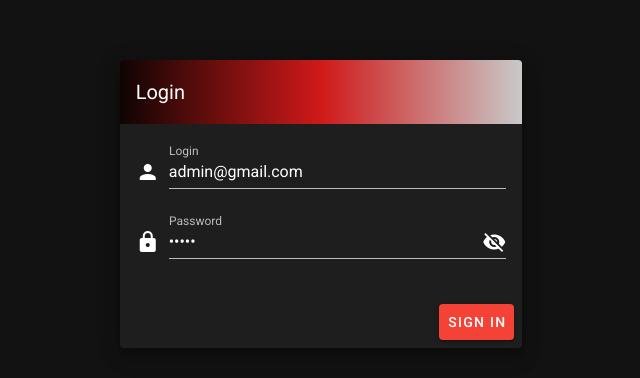
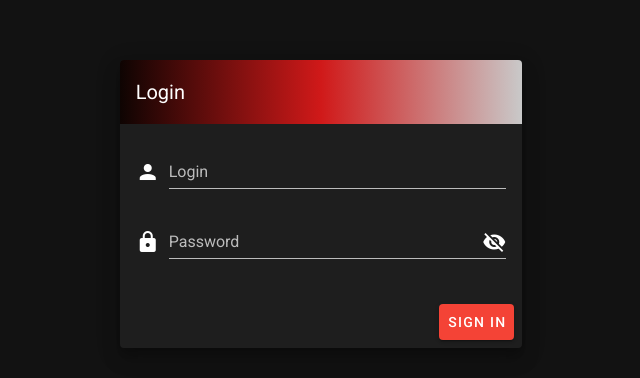
Before and after one commit to aignatiuc/IntellST_lic, a Vue app in the folder intellst-front/: page /login in a window 1280 px wide. Shown: the part 196-574 px from the top of the page, without its empty margins (319-959 px from the left). Built offline with nearby package versions, Linux system fonts and the light colour scheme; what vue-flag-icon would draw is missing.

Commit message:
Delete pass

```diff
--- a/intellst-front/src/views/Login.vue
+++ b/intellst-front/src/views/Login.vue
@@ -68,8 +68,8 @@ export default {
   data: () => ({
     status: null,
     user: {
-      username: "admin@gmail.com",
-      password: "admin",
+      username: "",
+      password: "",
     },
     showPassword: false,
     rules: {
```
